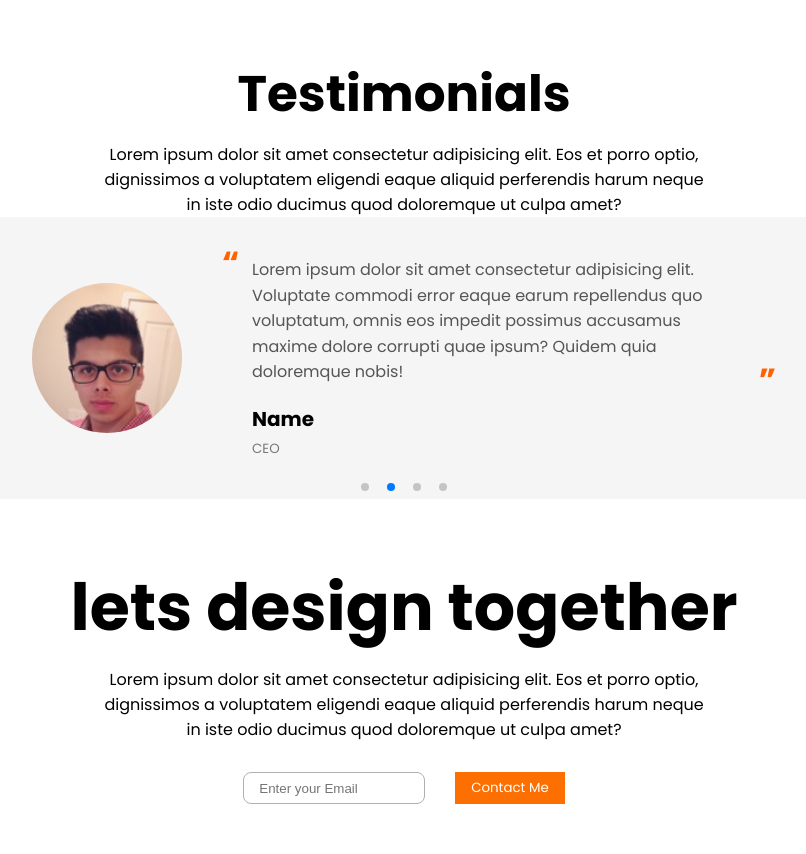
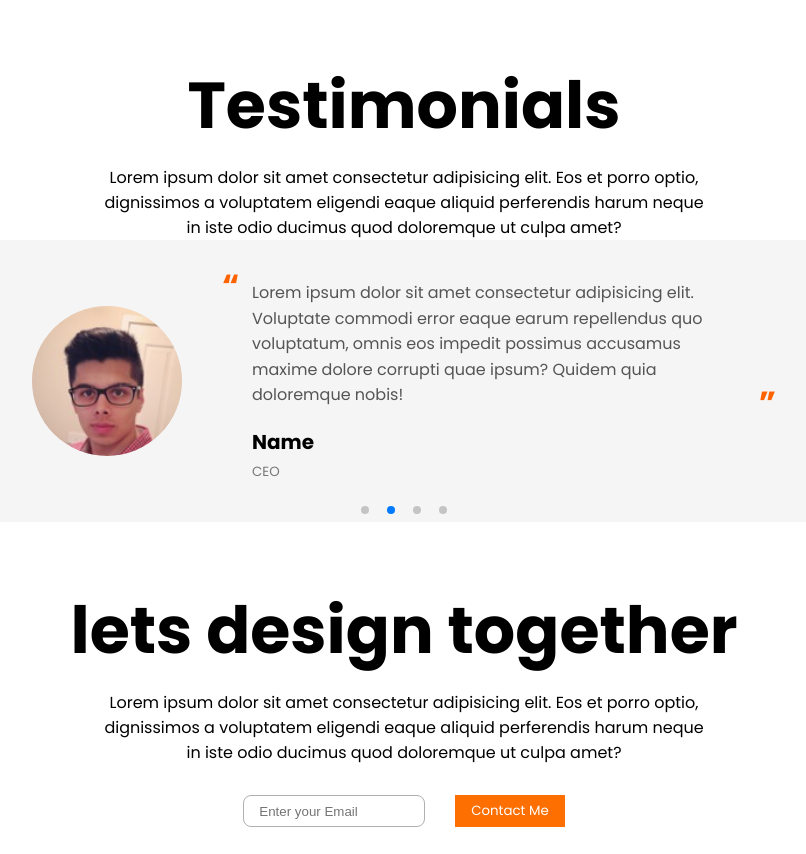
Before and after one commit to Vinaykumarreddy467/portfolio-Design, a plain HTML site: page index.html in a window 1280 px wide. Shown: the part 2613-3467 px from the top of the page, without its empty margins (236-1042 px from the left). Drawn offline with Linux system fonts and the light colour scheme.

Commit message:
text fix

```diff
--- a/css/swiperSlider.css
+++ b/css/swiperSlider.css
@@ -1,9 +1,6 @@
 @import url(./colors.css);
 
 /* outer swiper area */
-.testimonials{
-  font-size: 50px;
-}
 .testimonial-swiper {
   width: 80%;
   max-width: 1100px;
```
